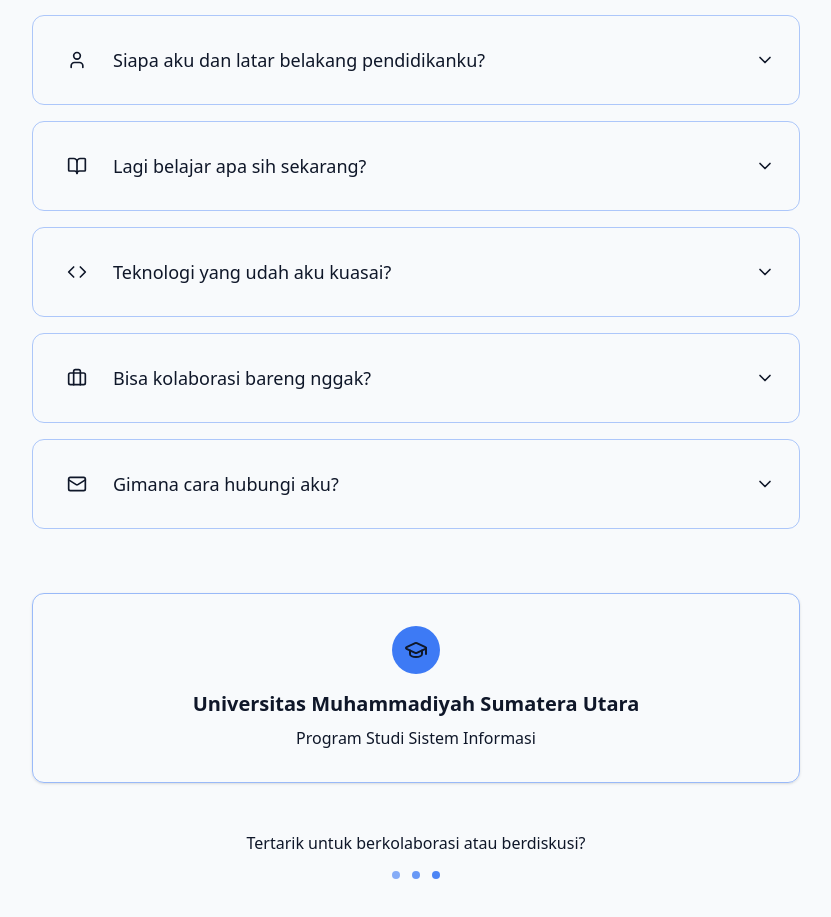
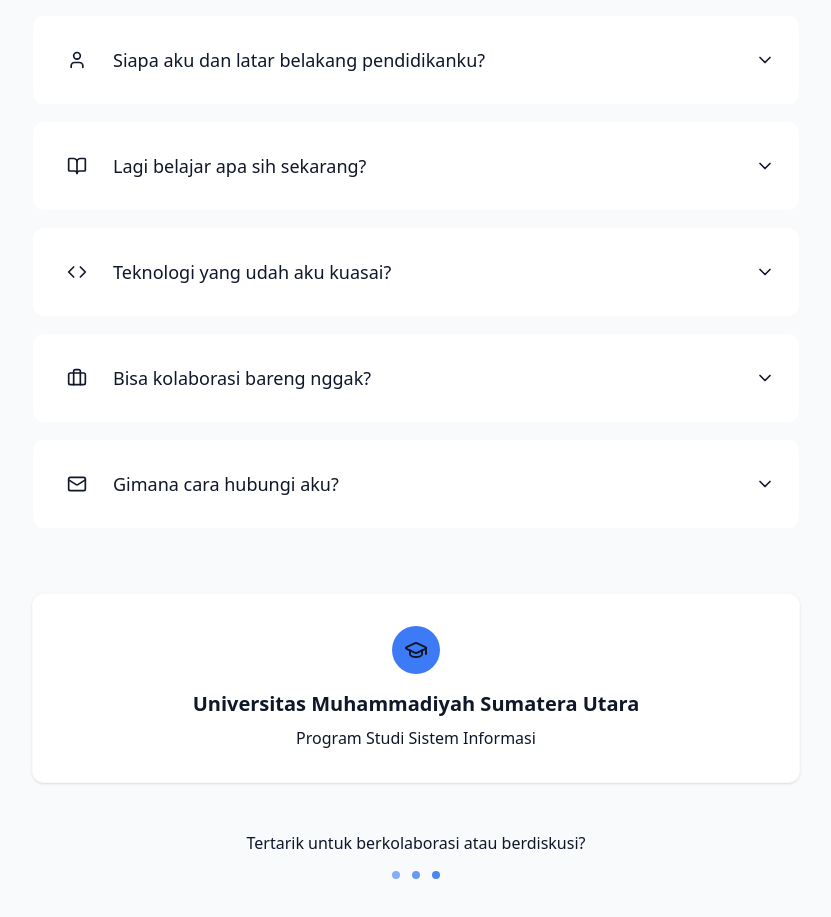
Before and after one commit to Maulana-potter/NazarMaull, a React (Vite) app: page / in a window 1280 px wide. Shown: the part 4120-5037 px from the top of the page, without its empty margins (224-1055 px from the left). Built offline with nearby package versions, Linux system fonts and the light colour scheme.

Commit message:
ganti border

```diff
--- a/src/components/EducationSection.jsx
+++ b/src/components/EducationSection.jsx
@@ -53,7 +53,7 @@
                 </div>
 
                 {/* Content card */}
-                <div className="flex-1 rounded-2xl p-6 border-2 border-primary h5 transition-all duration-300  card-hover">
+                <div className="flex-1 rounded-2xl p-6 border-2 gradient-border h5 transition-all duration-300  card-hover">
                   <div className="flex flex-wrap items-center gap-2 mb-3">
                     <span className="px-3 py-1 bg-primary/50 rounded-full text-sm font-medium">
                       {item.year}
--- a/src/components/ExperienceSection.jsx
+++ b/src/components/ExperienceSection.jsx
@@ -94,7 +94,7 @@
                 </div>
 
                 {/* Content card */}
-                <div className="flex-1  rounded-2xl p-8 border-1 border-primary  transition-all duration-300 card-hover">
+                <div className="flex-1  rounded-2xl p-8 border-1 gradient-border  transition-all duration-300 card-hover">
                   {/* Header */}
                   <div className="flex flex-col lg:flex-row lg:items-center justify-between mb-6">
                     <div className="flex-1">
--- a/src/components/Faq.jsx
+++ b/src/components/Faq.jsx
@@ -73,7 +73,7 @@
             return (
               <div
                 key={index}
-                className=" rounded-xl border border-primary/40 card-hover transition-all duration-300"
+                className=" rounded-xl border gradient-border card-hover transition-all duration-300"
               >
                 <button
                   type="button"
@@ -119,7 +119,7 @@
 
         {/* University Info */}
         <div className="mt-16 text-center">
-          <div className=" rounded-xl p-8 shadow-sm border card-hover border-primary/50">
+          <div className=" rounded-xl p-8 shadow-sm border card-hover gradient-border">
             <div className="w-12 h-12 bg-primary rounded-full flex items-center justify-center mx-auto mb-4">
               <GraduationCap className="w-6 h-6 text-foreground" />
             </div>
```
